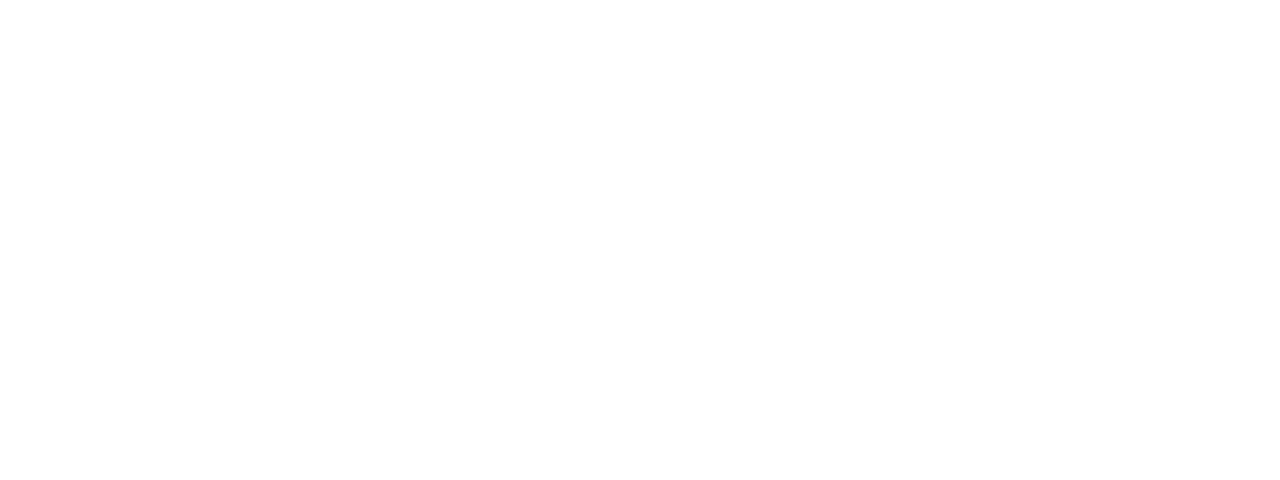
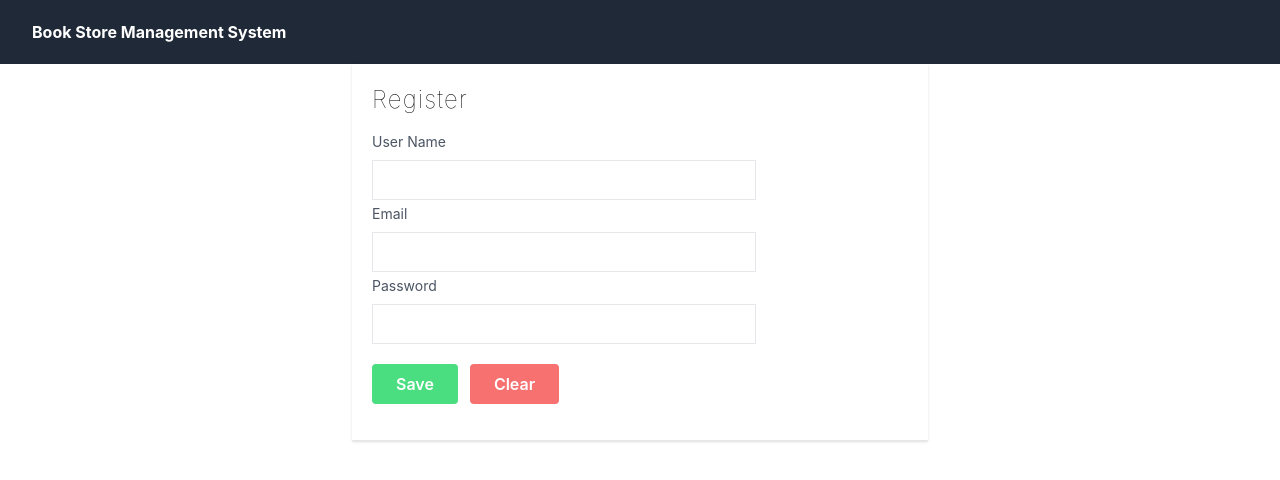
Before and after one commit to giangtran90/Book_Store_Management, a React (Create React App) app in the folder book-store-frontend/: page /register in a window 1280 px wide. Shown: the top 480 px of the page. Built offline with nearby package versions, Linux system fonts and the light colour scheme.

Commit message:
Frontend: Create UI register + not validation

```diff
--- a/book-store-frontend/package.json
+++ b/book-store-frontend/package.json
@@ -6,6 +6,7 @@
     "@testing-library/jest-dom": "^5.17.0",
     "@testing-library/react": "^13.4.0",
     "@testing-library/user-event": "^13.5.0",
+    "axios": "^1.4.0",
     "react": "^18.2.0",
     "react-dom": "^18.2.0",
     "react-router-dom": "^6.14.2",
--- a/book-store-frontend/src/App.js
+++ b/book-store-frontend/src/App.js
@@ -1,11 +1,20 @@
-import logo from './logo.svg';
+import { BrowserRouter, Route, Routes } from 'react-router-dom';
 import './App.css';
+import Navbar from './components/Navbar';
+import Register from './components/Register';
+import Login from './components/Login';
 
 function App() {
   return (
-    <div className="App">
-
-    </div>
+    <>
+      <BrowserRouter>
+        <Navbar></Navbar>
+        <Routes>
+          <Route path='/' element={<Login/>}></Route>
+          <Route path='/register' element={<Register />}></Route>
+        </Routes>
+      </BrowserRouter>
+    </>
   );
 }
 
--- /dev/null
+++ b/book-store-frontend/src/components/Login.js
@@ -0,0 +1,9 @@
+import React from 'react'
+
+const Login = () => {
+  return (
+    <div>Login</div>
+  )
+}
+
+export default Login
--- /dev/null
+++ b/book-store-frontend/src/components/Navbar.js
@@ -0,0 +1,13 @@
+import React from 'react'
+
+const Navbar = () => {
+  return (
+    <div className="bg-gray-800">
+      <div className='h-16 px-8 flex items-center'>
+        <p className='text-white font-bold'>Book Store Management System</p>
+      </div>
+    </div>
+  )
+}
+
+export default Navbar
--- /dev/null
+++ b/book-store-frontend/src/components/Register.js
@@ -0,0 +1,66 @@
+import React, { useState } from 'react'
+import UserService from '../services/UserService';
+
+const Register = () => {
+    // init object
+    const [user, setUser] = useState({
+        id: "",
+        username: "",
+        email: "",
+        password: ""
+    });
+
+    // event handle change
+    const handleChange = (e) => {
+        const value = e.target.value;
+        setUser({...user, [e.target.name]: value})
+    }
+
+    // click button save
+    const saveUser = (e) => {
+        e.preventDefault();
+        UserService.registerUser(user).then((response) => {
+            console.log(response);
+        }).catch((error) => {
+            console.log(error);
+        })
+    }
+
+  return (
+    <div className='flex max-w-xl mx-auto shadow border-b'>
+        <div className='px-5 py-5'>
+            {/* font-thin text-2xl: phong chu mong va to, tracking-wider: tao khoang cach giua cac chu cai */}
+            <div className='font-thin text-2xl tracking-wider'>
+                <h1>Register</h1>
+            </div>
+            {/* items-center justify-center: cac muc o giua, can giua
+                h-10 w-96 border mt-2 px-2 py-2: chieu cao, chieu rong, vien, magin top, pading x,y
+                name='firstName' value={employee.firstName}: khi bao name va value de lay du lieu
+                onChange={(e)=>handleChange(e)}: giup cap nhat trang thai
+             */}
+            <div className='items-center justify-center h-14 w-full my-4'>
+                <label className='block text-gray-600 text-sm font-normal'>User Name</label>
+                <input type='text' name='username' value={user.username} onChange={(e)=>handleChange(e)} className='h-10 w-96 border mt-2 px-2 py-2'></input>
+            </div>
+            <div className='items-center justify-center h-14 w-full my-4'>
+                <label className='block text-gray-600 text-sm font-normal'>Email</label>
+                <input type='email' name='email' value={user.email} onChange={(e)=>handleChange(e)} className='h-10 w-96 border mt-2 px-2 py-2'></input>
+            </div>
+            <div className='items-center justify-center h-14 w-full my-4'>
+                <label className='block text-gray-600 text-sm font-normal'>Password</label>
+                <input type='password' name='password' value={user.password} onChange={(e)=>handleChange(e)} className='h-10 w-96 border mt-2 px-2 py-2'></input>
+            </div>
+
+            {/* space-x-3: tao khoang cach giua 2 button
+                rounded hover:bg-green-700 => tao vien tron, khi hover mau dam hon
+            */}
+            <div className='items-center justify-center h-14 w-full my-4 space-x-3 pt-4'>
+                <button onClick={saveUser} className='rounded text-white font-semibold bg-green-400 hover:bg-green-700 px-6 py-2'>Save</button>
+                <button className='rounded text-white font-semibold bg-red-400 hover:bg-red-700 px-6 py-2'>Clear</button>
+            </div>
+        </div>
+    </div>
+  )
+}
+
+export default Register
--- /dev/null
+++ b/book-store-frontend/src/services/UserService.js
@@ -0,0 +1,12 @@
+import axios from "axios";
+
+const USER_API_BASE_URL = "http://localhost:8080/api/v1/";
+
+class UserService {
+
+    registerUser(user){
+        return axios.post(USER_API_BASE_URL + "users", user);
+    }
+}
+
+export default new UserService()
```
Also changed, not shown: 2 other files (tests, documents, lock files or other folders).
